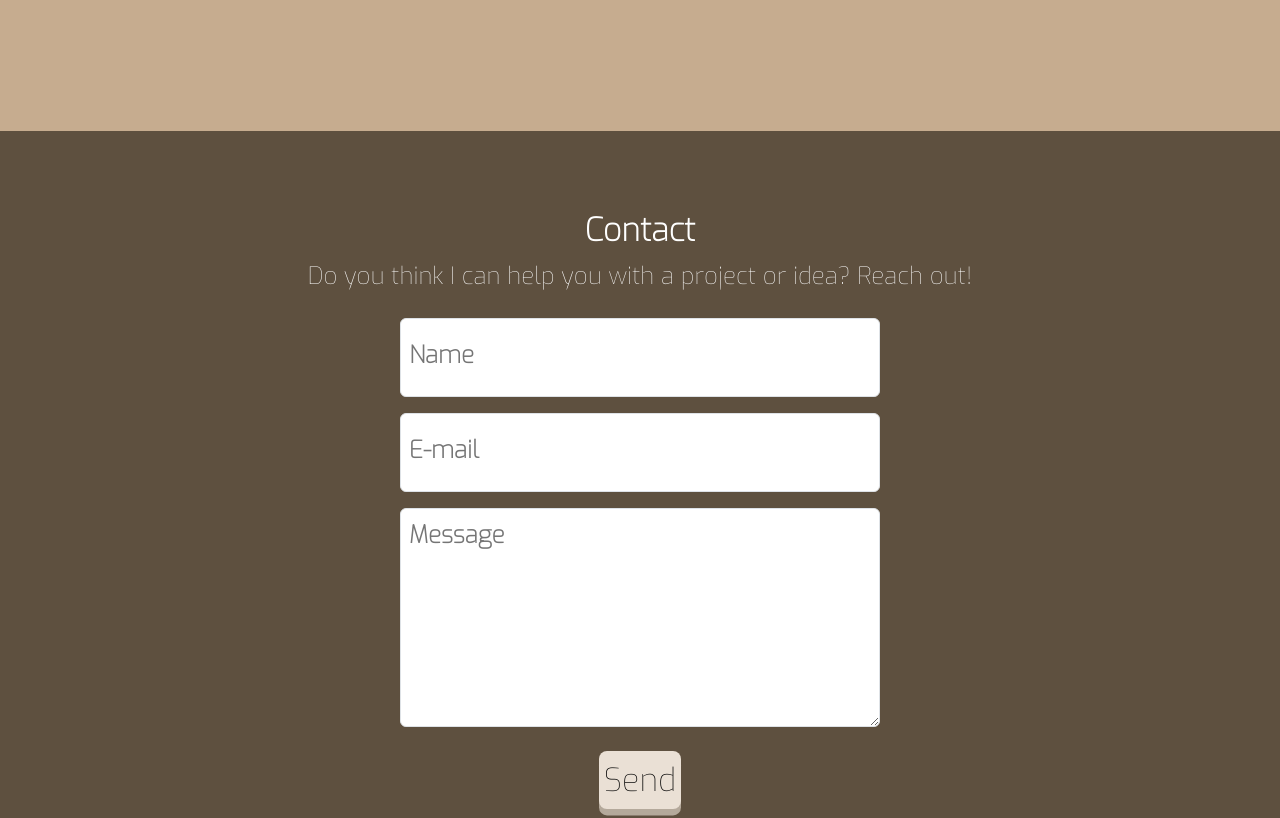
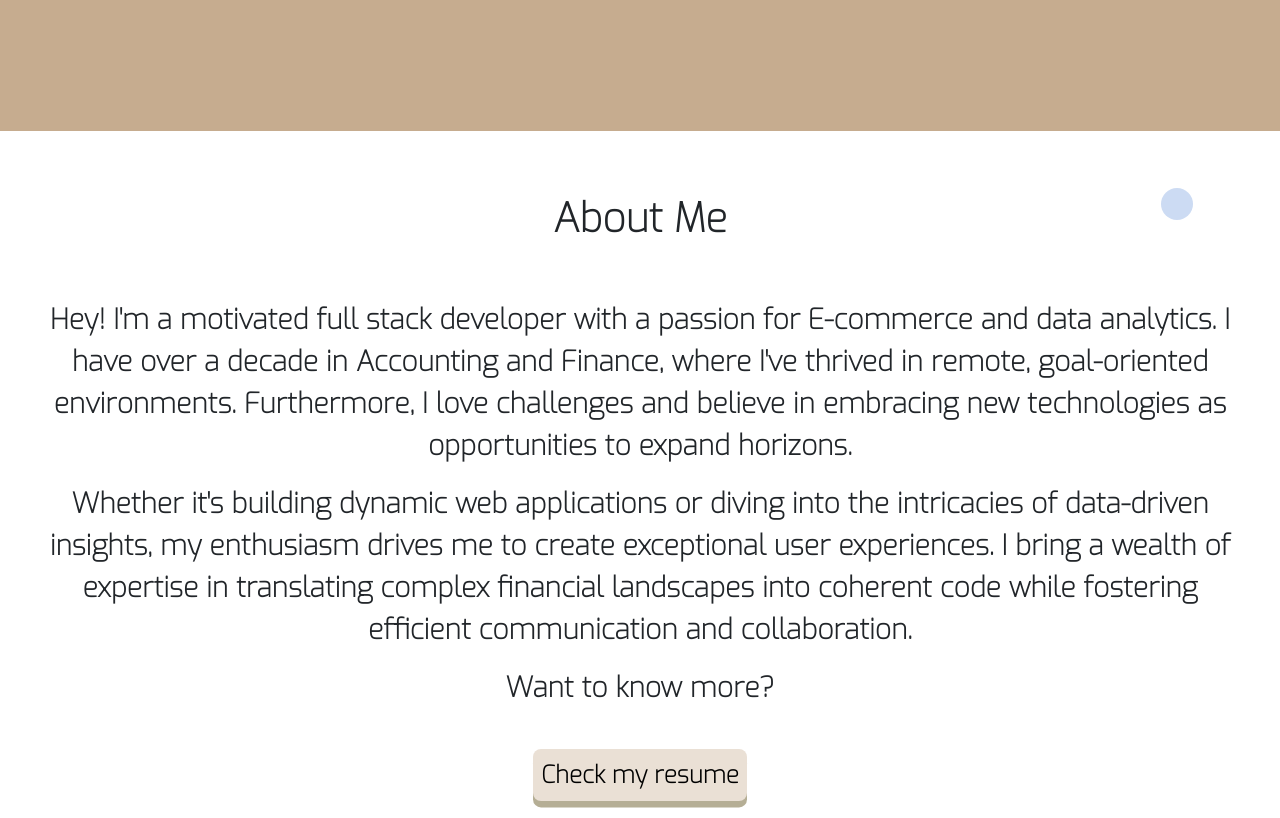
Before and after one commit to maov19/my-portfolio, a React (Create React App) app: page / in a window 1280 px wide. Shown: the part 3080-3898 px from the top of the page. Built offline with nearby package versions, Linux system fonts and the light colour scheme.

Commit message:
Add about me section

```diff
--- a/src/App.js
+++ b/src/App.js
@@ -7,6 +7,7 @@ import Skills from './components/Skills';
 import Contact from './components/Contact';
 import Navigation from './components/Navigation';
 import './App.css'
+import About from './components/About';
 
 const App = () => {
   return (
@@ -16,6 +17,7 @@ const App = () => {
         <Intro />
         <Projects />
         <Skills />
+        <About />
         <Contact />
       </div>
     </>
--- /dev/null
+++ b/src/components/About.js
@@ -0,0 +1,33 @@
+import React from 'react';
+import './styles/About.css';
+
+const About = () => {
+  return (
+    <>
+    <div class="box"><b></b>
+    <section className='vh-100 vw-100 d-flex flex-column justify-content-start align-items-center text-center fs-3 px-5 fw-bold about' id='about'>
+      <h1 className='mt-3 p-5 fw-bold text-center'>About Me</h1>
+      <div className='m-0 p-0 about-content'>
+        <p>
+            Hey! I'm a motivated full stack developer with a passion for E-commerce and data analytics.
+            I have over a decade in Accounting and Finance, where I've thrived in remote, goal-oriented environments.
+            Furthermore, I love challenges and believe in embracing new technologies as opportunities to expand horizons.
+        </p>
+        <p>
+            Whether it's building dynamic web applications or diving into the intricacies of data-driven insights, my enthusiasm drives me to create exceptional user experiences.
+            I bring a wealth of expertise in translating complex financial landscapes into coherent code while fostering efficient communication and collaboration.
+        </p>
+        <p>
+            Want to know more?
+        </p>
+        <a href="https://drive.google.com/file/d/1MYHBs4kdq5WNMwbLbpJeeE-PMclamAYb/view?usp=drive_link" target="_blank" rel="noopener noreferrer" className='text-white fs-5'>
+            <button className='my-4 fw-bold fs-4 p-2 see-projects-btn'>Check my resume</button>
+        </a>
+      </div>
+    </section>
+    </div>
+    </>
+  );
+};
+
+export default About;
--- a/src/components/Navigation.js
+++ b/src/components/Navigation.js
@@ -29,6 +29,11 @@ const Navbar = () => {
               </a>
             </li>
             <li>
+              <a href='#about' activeClassName="active" onClick={handleNavbarToggle}>
+                About me
+              </a>
+            </li>
+            <li>
               <a href='#skills' activeClassName="active" onClick={handleNavbarToggle}>
                 Skills
               </a>
--- /dev/null
+++ b/src/components/styles/About.css
@@ -0,0 +1,50 @@
+.box {
+  margin: 0 auto;
+  width: 100vw;
+  height: 100vh;
+  position: relative;
+  overflow: hidden;
+  z-index: 1;
+}
+.box b {
+  display: block;
+  width: 2rem;
+  height: 2rem;
+  border-radius: 50%;
+  background-color: #3673cf41;
+  /* box-shadow: inset -5px -5px 5px rgba(0,0,0,.6), 15px 15px 2px rgba(0,0,0,.04); */
+  position: absolute;
+  -webkit-animation: moveX 6s linear 0s infinite alternate, moveY 3.4s linear 0s infinite alternate;
+  -moz-animation: moveX 6s linear 0s infinite alternate, moveY 3.4s linear 0s infinite alternate;
+  -o-animation: moveX 6s linear 0s infinite alternate, moveY 3.4s linear 0s infinite alternate;
+  animation: moveX 6s linear 0s infinite alternate, moveY 3.4s linear 0s infinite alternate;
+}
+
+@-webkit-keyframes moveX {
+  from { left: 0; } to { left: 100vw; }
+}
+@-moz-keyframes moveX {
+  from { left: 0; } to { left: 100vw; }
+}
+@-o-keyframes moveX {
+  from { left: 0; } to { left: 100vw; }
+}
+@keyframes moveX {
+  from { left: 0; } to { left: 100vw; }
+}
+@-webkit-keyframes moveY {
+  from { top: 0; } to { top: 100vh; }
+}
+@-moz-keyframes moveY {
+  from { top: 0; } to { top: 100vh; }
+}
+@-o-keyframes moveY {
+  from { top: 0; } to { top: 100vh; }
+}
+@keyframes moveY {
+  from { top: 0; } to { top: 100vh; }
+}
+
+.about {
+  z-index: 999;
+}
```
